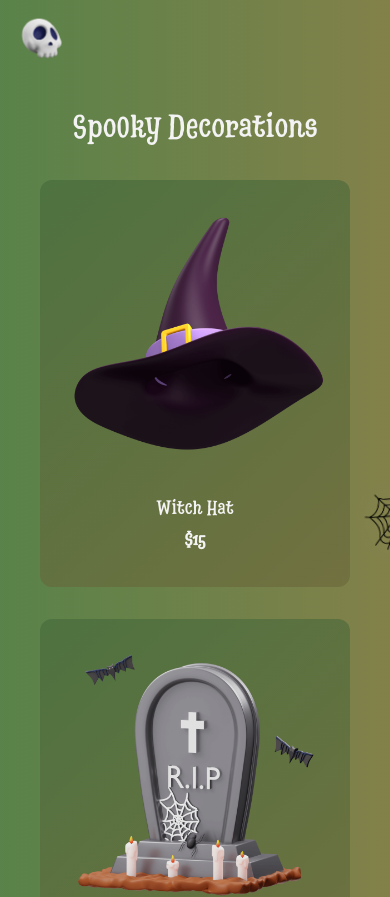
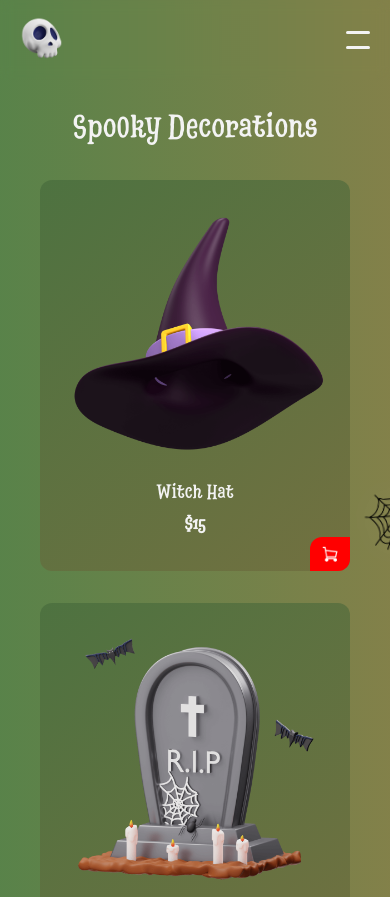
Before and after one commit to Ssovelich/Halloween, a Next.js app: page /decors in a window 390 px wide. Shown: the top 897 px of the page. Built offline with nearby package versions, Linux system fonts and the light colour scheme.

Commit message:
update cart

```diff
--- a/src/components/Header/Header.module.scss
+++ b/src/components/Header/Header.module.scss
@@ -212,3 +212,30 @@
     }
   }
 }
+
+//FIX: burger icon not visible on iPhone Safari
+
+.header {
+  -webkit-backdrop-filter: blur(6px);
+  backdrop-filter: blur(6px);
+
+  .burger {
+    position: relative;
+    z-index: 200;
+    background: rgba(0, 0, 0, 0.001);
+    isolation: isolate;
+
+    span {
+      display: block;
+      width: 100%;
+      height: 3px;
+      background: var(--text, #fff);
+      border-radius: 2px;
+      transition: all 0.3s ease;
+    }
+  }
+
+  .nav.active {
+    z-index: 150;
+  }
+}
--- a/src/components/ProductList/ProductList.module.scss
+++ b/src/components/ProductList/ProductList.module.scss
@@ -37,17 +37,22 @@
   flex-direction: column;
   justify-content: space-between;
   height: 100%;
+  transition: transform 0.3s ease, box-shadow 0.3s ease;
+
+  &:hover {
+    transform: translateY(-5px);
+    box-shadow: 0 6px 15px rgba(0, 0, 0, 0.25);
+  }
 
   img {
     width: 100%;
     height: auto;
     border-radius: 8px;
-    margin-bottom: 1rem;
-    transition: transform 0.3s ease;
+    transition: transform 0.4s ease;
   }
 
   &:hover img {
-    transform: translateY(-5px);
+    transform: scale(1.07);
   }
 
   h3 {
@@ -59,36 +64,43 @@
     font-weight: bold;
     margin-bottom: 1rem;
   }
-   .info {
+
+  .info {
     margin-top: auto;
   }
 
   .cartButton {
     position: absolute;
     bottom: 0;
-    right: -50px;
+    right: 0;
     background: red;
     border: none;
-    border-radius: 8px;
-    border-top-right-radius: 0;
-    border-bottom-left-radius: 0;
+    border-top-left-radius: 12px;
     width: 40px;
-    height: 40px;
+    height: 34px;
     display: flex;
     justify-content: center;
-    transition: right 0.5s ease;
+    align-items: center;
     cursor: pointer;
+    transition: transform 0.2s ease, box-shadow 0.2s ease;
+    z-index: 2;
 
     img {
-      width: 30px;
-      height: 30px;
+      width: 28px;
+      height: 28px;
       filter: brightness(0) invert(1);
-      margin-top: 8px;
+    }
+
+
+
+    &:hover {
+      transform: scale(1.05);
+      box-shadow: 0 0 12px rgba(255, 255, 255, 0.3);
+    }
+
+    &:active {
+      transform: scale(0.9);
+      box-shadow: 0 0 10px rgba(255, 255, 255, 0.6);
     }
   }
-
-  &:hover .cartButton {
-    right: 0;
-    bottom: 0;
-  }
 }
```
Also changed, not shown: src/app/cart/cart.module.scss (+31 -11 lines).
